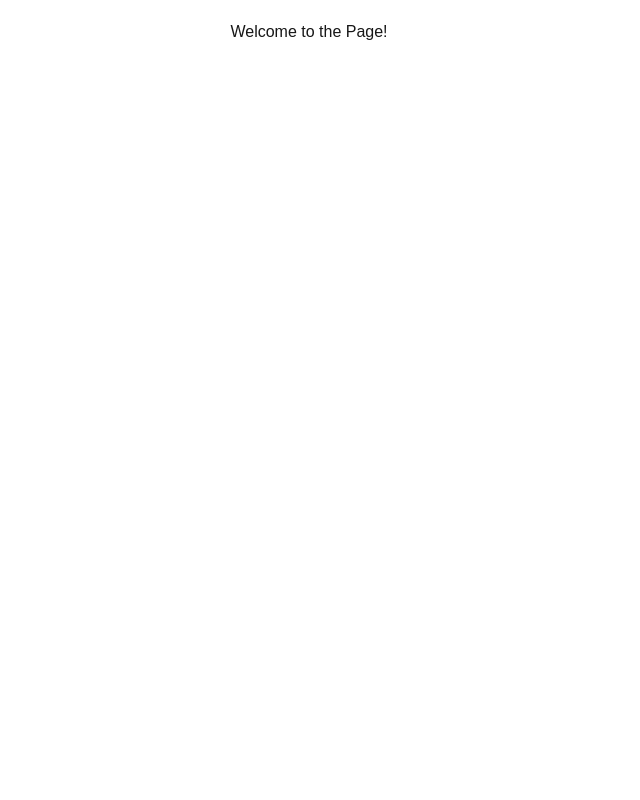
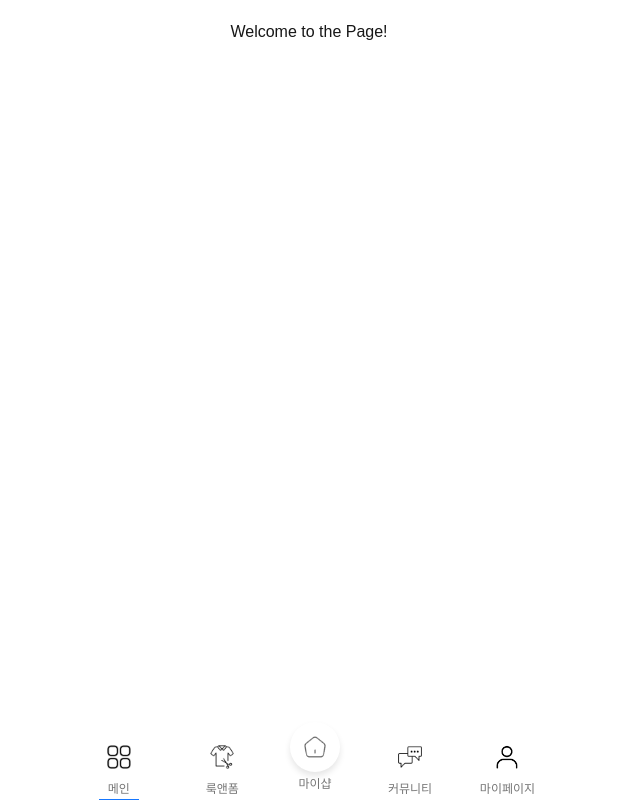
Before and after one commit to Project-FitLoop/FitLoop-FE, a Next.js app: page / in a window 1280 px wide. Shown: the whole page, without its empty margins (331-971 px from the left). Built offline with nearby package versions, Linux system fonts and the light colour scheme.

Commit message:
[feat/#6] 서버 렌더링 시 Tailwind 동적 스타일이 적용되지 않는 문제 해결

```diff
--- /dev/null
+++ b/src/app/clientWrapper.tsx
@@ -0,0 +1,16 @@
+"use client";
+
+import { useEffect, useState } from "react";
+
+export default function ClientWrapper({ children }: { children: React.ReactNode }) {
+  const [mounted, setMounted] = useState(false);
+
+  useEffect(() => {
+    setMounted(true);
+  }, []);
+
+  // 초기 마운트 상태일 때는 아무것도 렌더링하지 않음
+  if (!mounted) return null;
+
+  return <>{children}</>;
+}
--- a/src/app/layout.tsx
+++ b/src/app/layout.tsx
@@ -2,7 +2,10 @@
 import type { Metadata } from "next";
 import { Geist, Geist_Mono } from "next/font/google";
 import Providers from "./providers";
+import "antd/dist/reset.css";
 import "./globals.css";
+import TabBar from "@/ui/components/tapbar/tapbar";
+import ClientWrapper from "./clientWrapper";
 
 const geistSans = Geist({
   variable: "--font-geist-sans",
@@ -27,9 +30,13 @@ export default function RootLayout({
   return (
     <html lang="en">
       <body
-        className={`${geistSans.variable} ${geistMono.variable} antialiased`}
+        className={`${geistSans.variable} ${geistMono.variable} antialiased min-h-screen flex flex-col`}
       >
-        <Providers>{children}</Providers>
+        <Providers>
+          <main className="flex-1 w-full overflow-auto pb-[80px]">
+            <ClientWrapper>{children}</ClientWrapper></main>
+          <TabBar />
+        </Providers>
       </body>
     </html>
   );
```
